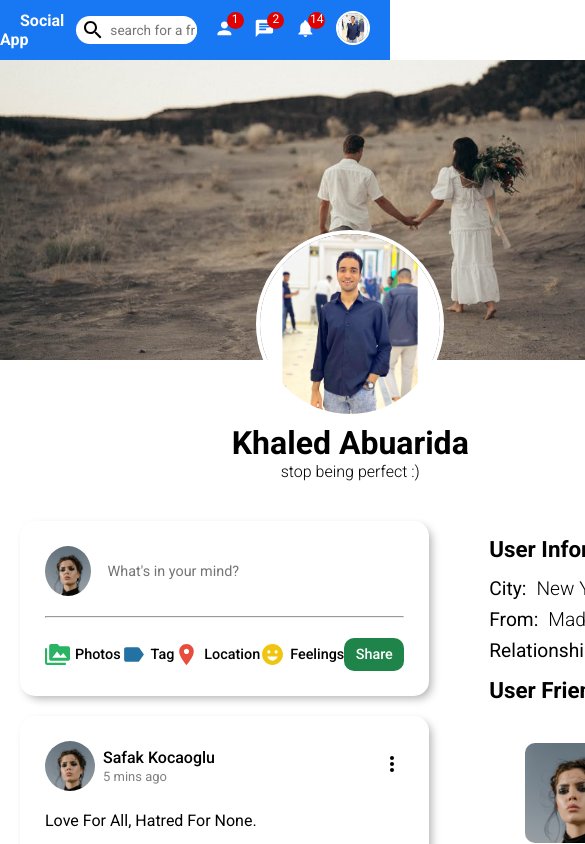
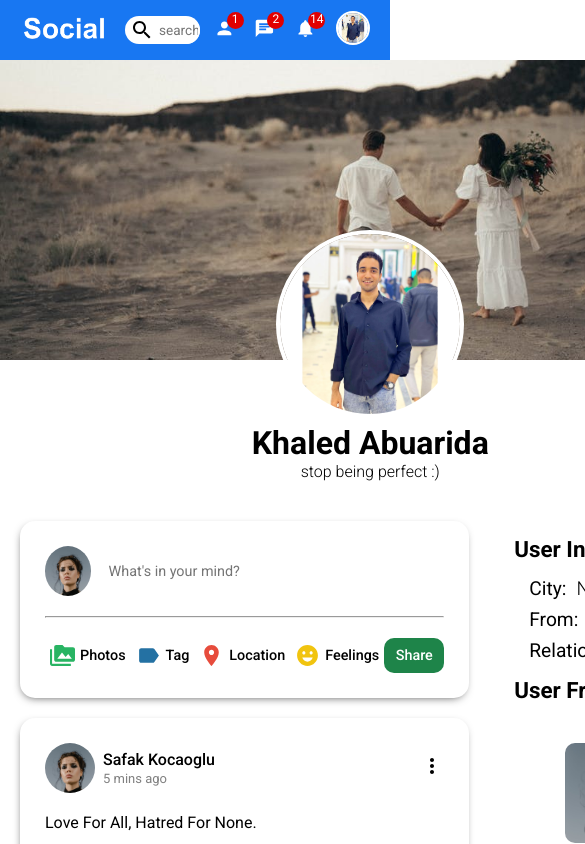
Before and after one commit to KhaledAbuarida/social-app, a React (Create React App) app: page /profile in a window 390 px wide. Shown: the top 844 px of the page, 585 px wide, since content can reach past the window. Built offline with nearby package versions, Linux system fonts and the light colour scheme.

Commit message:
refactor logo and some small changes

```diff
--- a/public/index.css
+++ b/public/index.css
@@ -1,18 +1,6 @@
 * {
     margin: 0;
     font-family: 'Roboto', sans-serif;
-}
-
-@media screen and (max-width: 992px) {
-    .topbar-container .leftSide {
-        flex: 3;
-    }
-    .topbar-container .center{
-        flex: 5;
-    }
-    .topbar-container .rightSide{
-        flex: 4;
-    }
 }
 
 @media screen and (max-width: 1200px) {
@@ -27,18 +15,35 @@
     }
 }
 
+@media screen and (max-width: 992px) {
+    .topbar-container .leftSide {
+        flex: 3;
+    }
+    .topbar-container .center{
+        flex: 5;
+    }
+    .topbar-container .rightSide{
+        flex: 4;
+    }
+    .topbar .logo {
+        width: 110px;
+    }
+
+
+}
+
 @media screen and (max-width: 768px) {
     .homeContainer .sidebar {
         display: none;
     }
     .topbar-container .leftSide {
-        flex: 3;
+        flex: 2.5;
     }
     .topbar-container .center{
-        flex: 3;
+        flex: 5;
     }
     .topbar-container .rightSide {
-        flex: 4;
+        flex: 4.5;
     }
     .topbar-container .topbarIcons .icon {
         margin: 0 0px;
@@ -113,9 +118,15 @@
         font-size: .85rem;
     }
     .topbar .logo {
-        font-size: 1rem;
-        font-weight: bolder;
-        /* margin-right: 20px; */
+        width: 100px;
     }
+
+
     /* ------ */
 }
+
+@media screen and (max-width: 480px) {
+    .topbar .logo {
+        width: 90px;
+    }
+}
--- a/src/components/closeFriends/closeFriends.css
+++ b/src/components/closeFriends/closeFriends.css
@@ -10,9 +10,14 @@
     margin: 0;
 }
 .friendListItem {
-    margin-bottom: 10px;
     display: flex;
     align-items: center;
+    cursor: pointer;
+    padding: 5px;
+    border-radius: 5px;
+}
+.friendListItem:hover {
+    background-color: gainsboro;
 }
 .friendListItem .friendName {
     margin-left: 8px;
--- a/src/components/online/online.css
+++ b/src/components/online/online.css
@@ -10,8 +10,14 @@
     margin-top: 15px;
 }
 .listItem {
+    padding-left: 5px;
     display: flex;
     align-items: center;
+    cursor: pointer;
+    border-radius: 5px;
+}
+.listItem:hover {
+    background-color: gainsboro;
 }
 .friendName {
     font-weight: 500;
--- a/src/components/post/post.css
+++ b/src/components/post/post.css
@@ -1,10 +1,10 @@
 .post {
     border-radius: 15px;
     padding: 25px;
-    box-shadow: 4px 4px 10px -2px rgba(0,0,0,0.33);
-    -webkit-box-shadow: 4px 4px 10px -2px rgba(0,0,0,0.33);
-    -moz-box-shadow: 4px 4px 10px -2px rgba(0,0,0,0.33);
     margin: 20px ;
+    -webkit-box-shadow: -1px 3px 10px -4px rgba(0,0,0,0.75);
+-moz-box-shadow: -1px 3px 10px -4px rgba(0,0,0,0.75);
+box-shadow: -1px 3px 10px -4px rgba(0,0,0,0.75);
 }
 
 /* Post Upper Part */
--- a/src/components/rightbar/rightbar.css
+++ b/src/components/rightbar/rightbar.css
@@ -47,7 +47,7 @@
 .header {
     font-weight: bold;
     font-size: 1.4rem;
-    margin: 15px 20px;
+    margin: 15px 5px;
 }
 .infoList {
     list-style: none;
--- a/src/components/share/share.css
+++ b/src/components/share/share.css
@@ -1,10 +1,10 @@
 .shareContainer {
     border-radius: 15px;
     padding: 25px;
-    box-shadow: 4px 4px 10px -2px rgba(0,0,0,0.33);
-    -webkit-box-shadow: 4px 4px 10px -2px rgba(0,0,0,0.33);
-    -moz-box-shadow: 4px 4px 10px -2px rgba(0,0,0,0.33);
     margin: 20px;
+    -webkit-box-shadow: -1px 3px 10px -4px rgba(0,0,0,0.75);
+-moz-box-shadow: -1px 3px 10px -4px rgba(0,0,0,0.75);
+box-shadow: -1px 3px 10px -4px rgba(0,0,0,0.75);
 }
 
 /* Share Upper Part */
@@ -47,6 +47,11 @@
     align-items: center;
     margin-right: 40px;
     cursor: pointer;
+    border-radius: 5px;
+    padding: 5px;
+}
+.shareOption:hover {
+    background-color: gainsboro;
 }
 .shareOption .shareOptionIcon {
     font-size: 30px;
--- a/src/components/sidebar/sidebar.css
+++ b/src/components/sidebar/sidebar.css
@@ -27,9 +27,13 @@
 .sidebarListItem {
     display: flex;
     align-items: center;
-    margin-bottom: 10px;
     font-size: 1rem;
     cursor: pointer;
+    padding: 7px 5px;
+    border-radius: 5px;
+}
+.sidebarListItem:hover {
+    background-color: gainsboro;
 }
 .sidebarListItem span {
     margin-left: 8px;
@@ -38,12 +42,17 @@
     margin: 25px 0;
 }
 .sidebarBtn {
-    margin-top: 5px;
+    margin: 8px 0px;
     width: 100px;
     height: 30px;
     border-radius: 5px;
     border: none;
     background-color: #dbdbdb;
-    font-size: .9rem;
+    font-size: 1rem;
+    cursor: pointer;
+}
+.sidebarBtn:hover {
+    background-color: gray;
+    color: #fff;
 }
 /* --------------- */
--- a/src/components/topbar/Topbar.jsx
+++ b/src/components/topbar/Topbar.jsx
@@ -13,8 +13,8 @@ export default function Topbar() {
       <div className="topbar">
         <div className="topbar-container">
           <div className="leftSide">
-            <Link to='/' className="logo">
-              Social App
+            <Link to='/' >
+              <img className="logo" src="/assets/logo.png" alt="" />
             </Link>
           </div>
           <div className="center">
--- a/src/components/topbar/topbar.css
+++ b/src/components/topbar/topbar.css
@@ -21,12 +21,13 @@
     flex: 3.2
 }
 .logo {
+    width: 120px;
+    margin-right: 15px;
     font-size: 2rem;
     font-weight: bold;
     color: #fff;
     margin-left: 20px;
     cursor: pointer;
-    text-decoration: none;
 }
 /* ----------------------------- */
 
```
Also changed, not shown: public/assets/logo.png (added).
